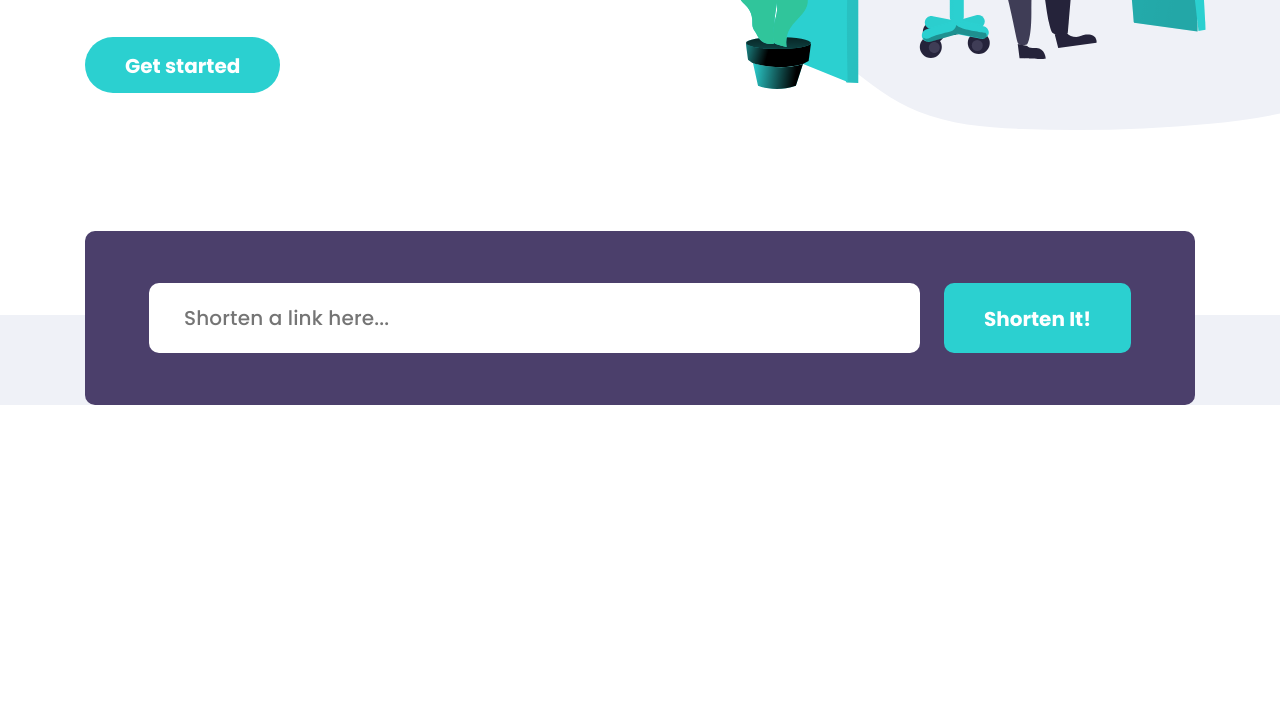
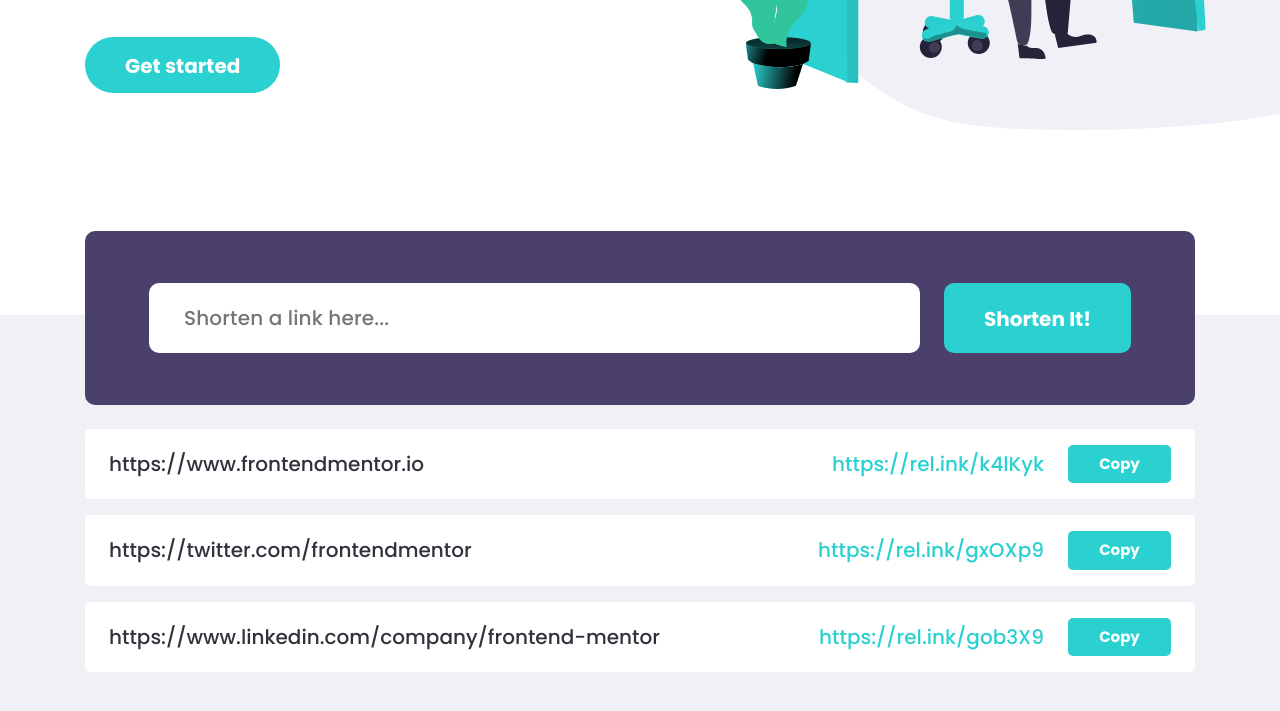
Before and after one commit to jurabek10/shortly-demo, a plain HTML site: page index.html in a window 1280 px wide. Shown: the part 487-1198 px from the top of the page. Before the commit the page ends 892 px from the top, so only its background shows below. Drawn offline with Linux system fonts and the light colour scheme; a script that the page names is missing.

Commit message:
Add url-shortener-results

```diff
--- a/css/styles.css
+++ b/css/styles.css
@@ -250,12 +250,14 @@ main {
 
 .index-url-shortener-features-wrapper__url-shortener {
     margin-top: -84px;
+    margin-bottom: 120px;
 }
 
 /* URL-SHORTENER-FORM */
 .url-shortener__form {
     display: flex;
     padding: 52px 64px;
+    margin-bottom: 24px;
     border-radius: 10px;
     background-color: #4B3F6B;
     background-image: url("../img/form-bg.svg");
@@ -309,3 +311,39 @@ main {
     letter-spacing: 0.109px;
     color: var(--error-color);
 }
+
+.url-shortener__results {
+    font-size: 20px;
+    line-height: 36px;
+}
+
+.url-shortener__result {
+    display: flex;
+    align-items: center;
+    padding: 16px 24px;
+    border-radius: 5px;
+    background-color: #fff;
+    color: var(--title-color);
+}
+
+.url-shortener__result:not(:last-child) {
+    margin-bottom: 16px;
+}
+
+.url-shortener__original-link {
+    width: 100%;
+    margin-right: 24px;
+    white-space: nowrap;
+    overflow: hidden;
+    text-overflow: ellipsis;
+}
+
+.url-shortener__short-link {
+    text-decoration: none;
+    color: var(--accent-color);
+    margin-right: 24px;
+}
+
+.url-shortener__copy-button {
+    min-width: 103px;
+}
--- a/index.html
+++ b/index.html
@@ -63,6 +63,24 @@
                             </div>
                             <button class="url-shortener__submit button button--rectangle-big" type="submit">Shorten It!</button>
                         </form>
+
+                        <div class="url-shortener__results">
+                            <div class="url-shortener__result">
+                                <div class="url-shortener__original-link">https://www.frontendmentor.io</div>
+                                <a class="url-shortener__short-link" href="#" target="_blank">https://rel.ink/k4lKyk</a>
+                                <button class="url-shortener__copy-button button button--small button--rectangle" type="button">Copy</button>
+                            </div>
+                            <div class="url-shortener__result">
+                                <div class="url-shortener__original-link">https://twitter.com/frontendmentor</div>
+                                <a class="url-shortener__short-link" href="#" target="_blank">https://rel.ink/gxOXp9</a>
+                                <button class="url-shortener__copy-button button button--small button--rectangle" type="button">Copy</button>
+                            </div>
+                            <div class="url-shortener__result">
+                                <div class="url-shortener__original-link">https://www.linkedin.com/company/frontend-mentor</div>
+                                <a class="url-shortener__short-link" href="#" target="_blank">https://rel.ink/gob3X9</a>
+                                <button class="url-shortener__copy-button button button--small button--rectangle" type="button">Copy</button>
+                            </div>
+                        </div>
                     </div>
                 </section>
             </div>
```
